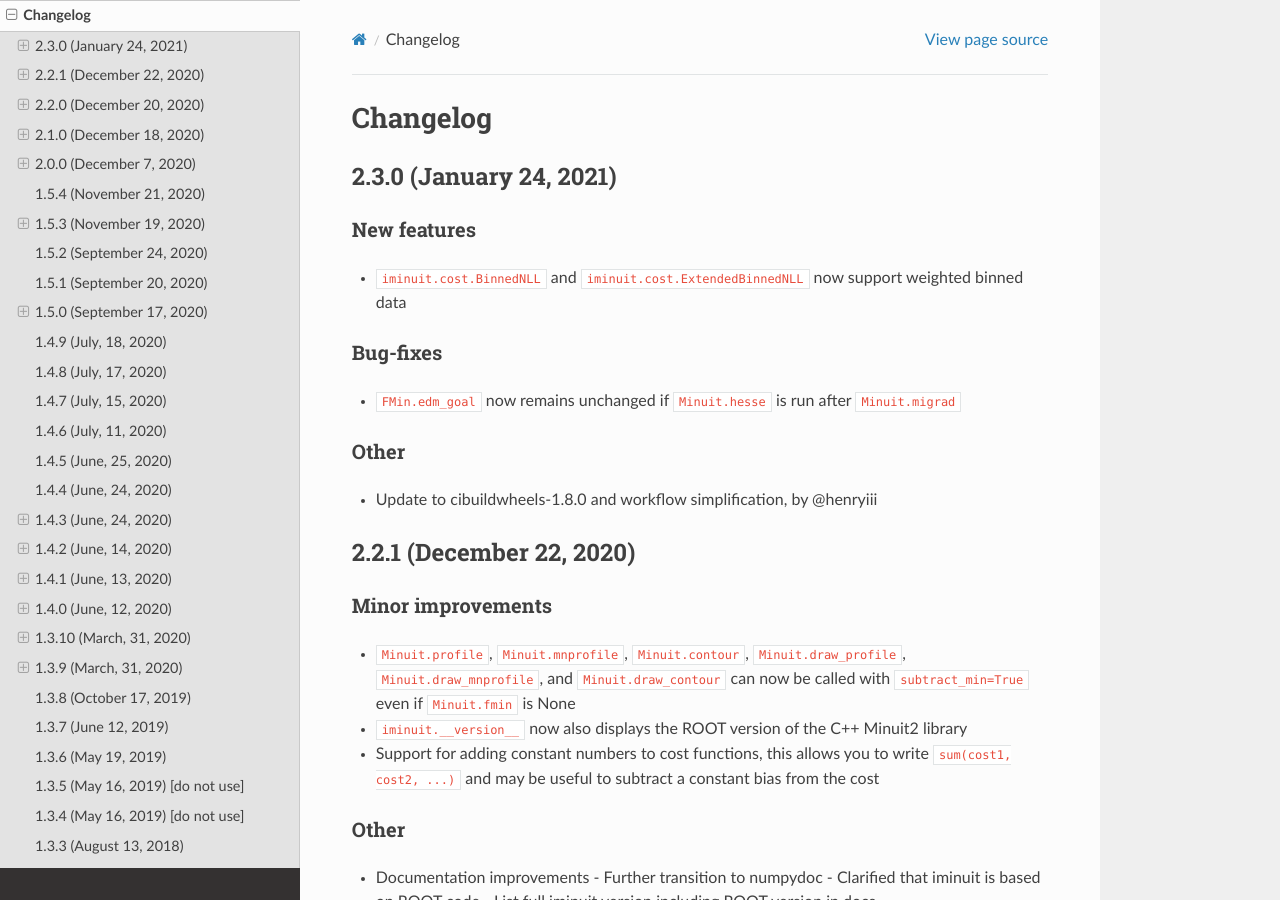
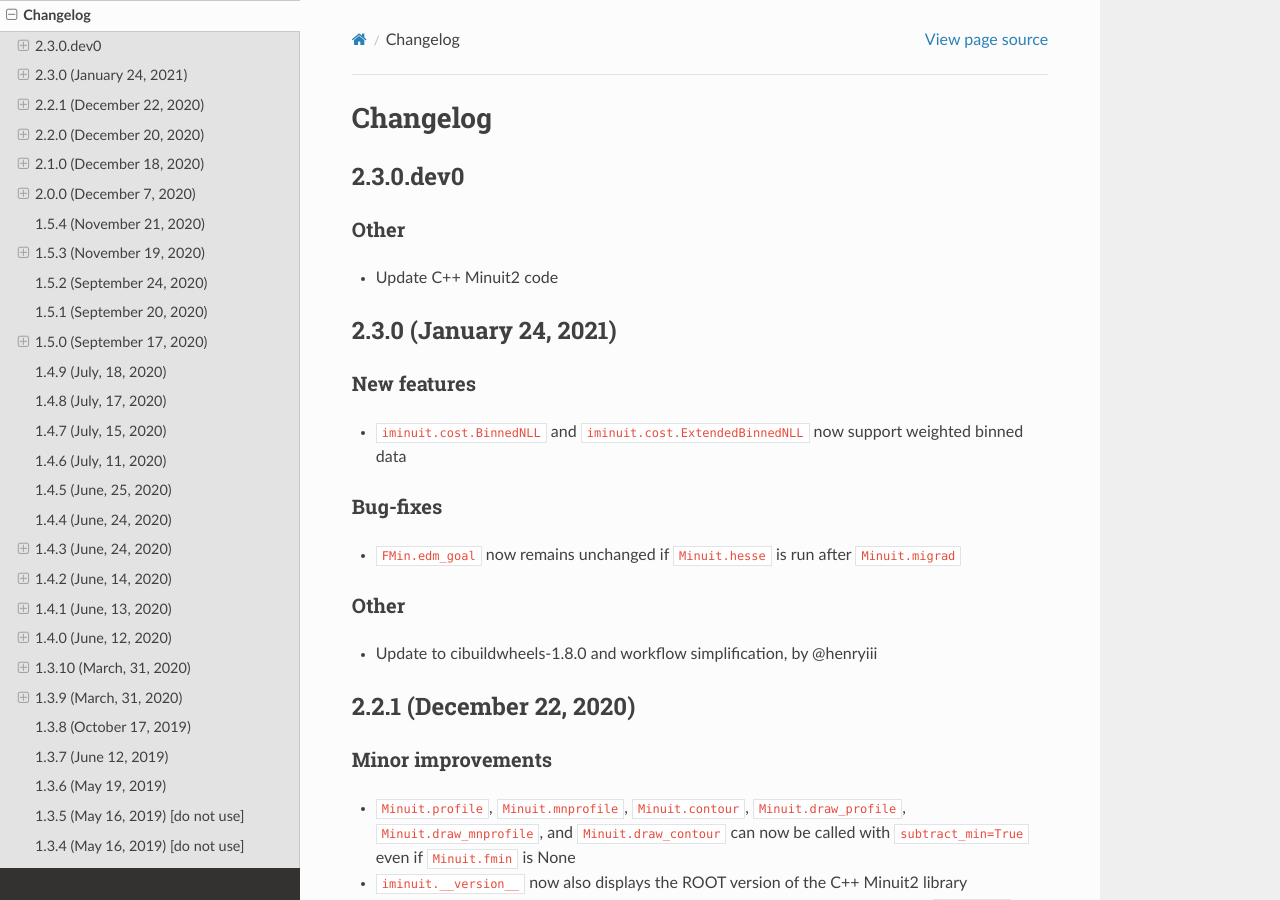
Before and after one commit to scikit-hep/iminuit, a Sphinx documentation site: the page built from doc/changelog.rst, in a window 1280 px wide and 900 px high. Built offline with Sphinx 7.4.7 and the Read the Docs theme 2.0.0, drawn with Linux system fonts in a browser that asks for light colours.

Commit message:
more info for release readme and update version.py

```diff
--- a/doc/changelog.rst
+++ b/doc/changelog.rst
@@ -4,6 +4,13 @@
 
 Changelog
 =========
+
+2.3.0.dev0
+----------
+
+Other
+~~~~~
+- Update C++ Minuit2 code
 
 2.3.0 (January 24, 2021)
 ------------------------
--- a/src/iminuit/version.py
+++ b/src/iminuit/version.py
@@ -7,9 +7,9 @@
 # - Increase MAINTENANCE when fixing bugs without adding features
 # - During development, add suffix .devN with N >= 0
 # - For release candidates, add suffix .rcN with N >= 0
-iminuit_version = "2.3.0"
+iminuit_version = "2.3.0.dev0"
 
 # We list the corresponding ROOT version of the C++ Minuit2 library here
-root_version = "v6-23-01-RF-binSampling-267-g2ef12408ee"
+root_version = "v6-23-01-RF-binSampling-470-ged929c4202"
 
 version = f"{iminuit_version}+ROOT-{root_version}"
```
Also changed, not shown: doc/README.md (+2 -0 lines).
